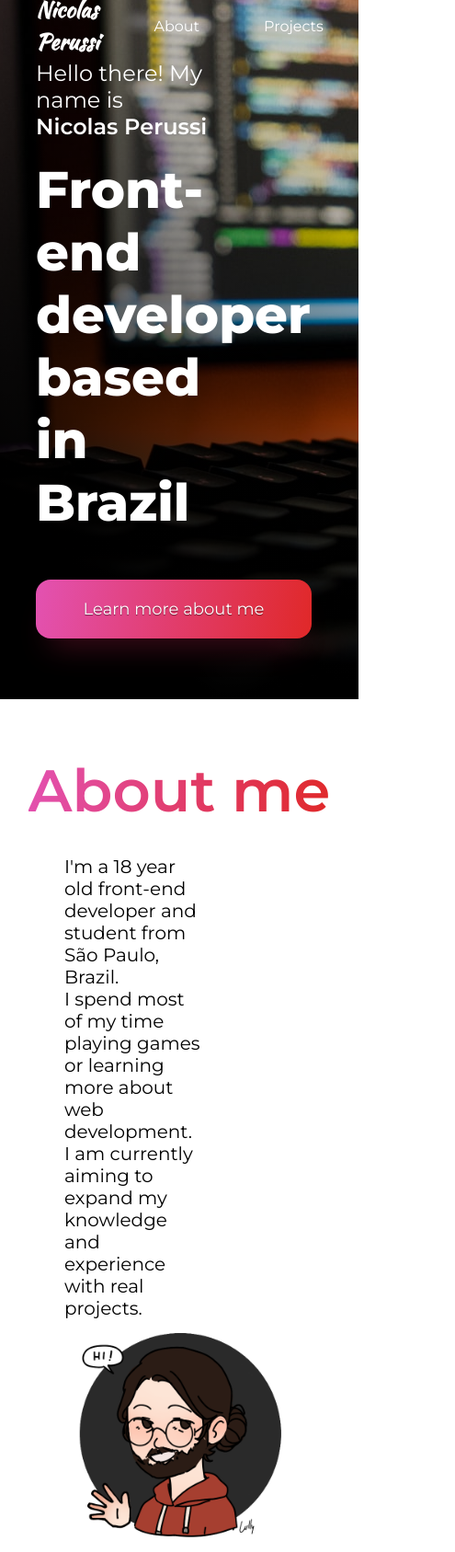
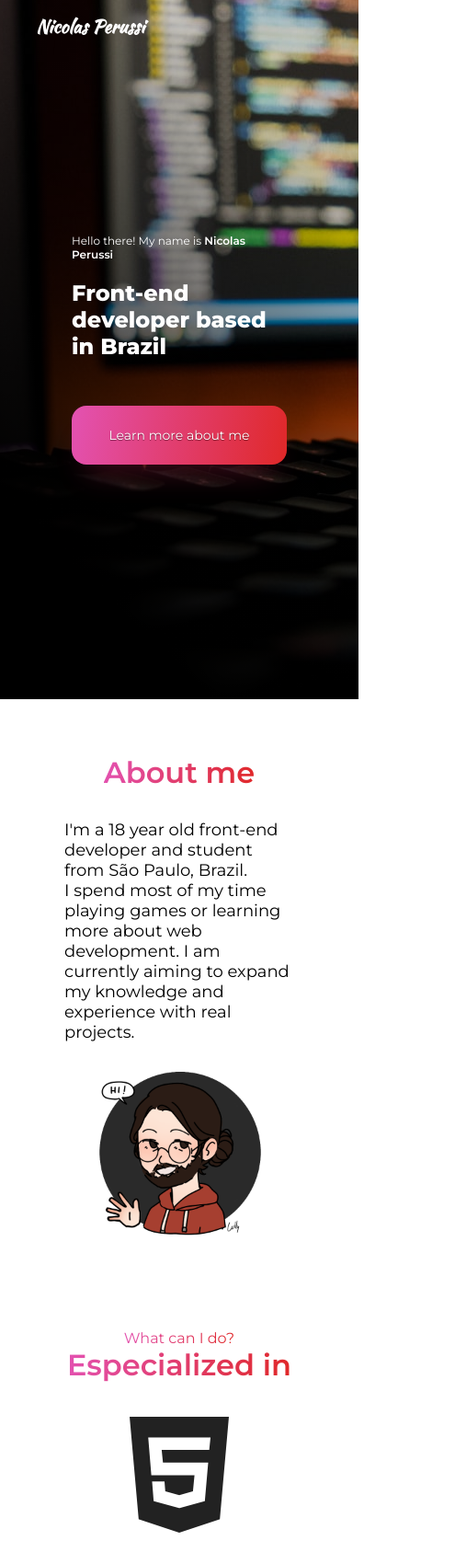
Before and after one commit to nicolasperussi/portfolio, a website: page index.html in a window 390 px wide. Shown: the top 1687 px of the page at 92% size, 495 px wide, since content can reach past the window. Drawn offline with nearby package versions, Linux system fonts and the light colour scheme.

Commit message:
added responsivity for small devices

```diff
--- a/css/style.scss
+++ b/css/style.scss
@@ -434,3 +434,90 @@ body {
     }
   }
 }
+
+@media screen and (max-width: 600px) {
+  .container {
+    padding-bottom: 0;
+  }
+
+  #intro {
+
+    header {
+      h1 {
+        font-size: 20px;
+      }
+
+      ul {
+        display: none;
+      }
+    }
+    .container {
+      width: 100%;
+      justify-content: center;
+
+      .title-container {
+        .title {
+          font-size: 24px;
+        }
+
+        .subtitle {
+          font-size: 12px;
+        }
+
+        .btn-title {
+          width: 100%;
+          font-size: 14px;
+        }
+      }
+    }
+  }
+
+  #about-me {
+    .container {
+      .about-title {
+        font-size: 32px;
+      }
+
+      .about {
+        .text-about {
+          font-size: 18px;
+          max-width: none;
+        }
+        .icon-about {
+          width: 200px;
+          margin: 0 auto;
+          margin-top: 20px;
+        }
+      }
+    }
+  }
+
+  #my-stack {
+    .container {
+      .stack-subtitle {
+        font-size: 16px;
+      }
+      .stack-title {
+        font-size: 32px;
+      }
+      .stack {
+        padding: 0;
+      }
+      .language-name {
+        display: none;
+      }
+    }
+  }
+
+  #projects {
+    .container {
+      .projects-title {
+        font-size: 32px;
+      }
+
+      .project {
+        max-width: 80vw;
+      }
+    }
+  }
+}
```
Also changed, not shown: css/style.css, index.html (line endings or trailing spaces), 1 other file.
